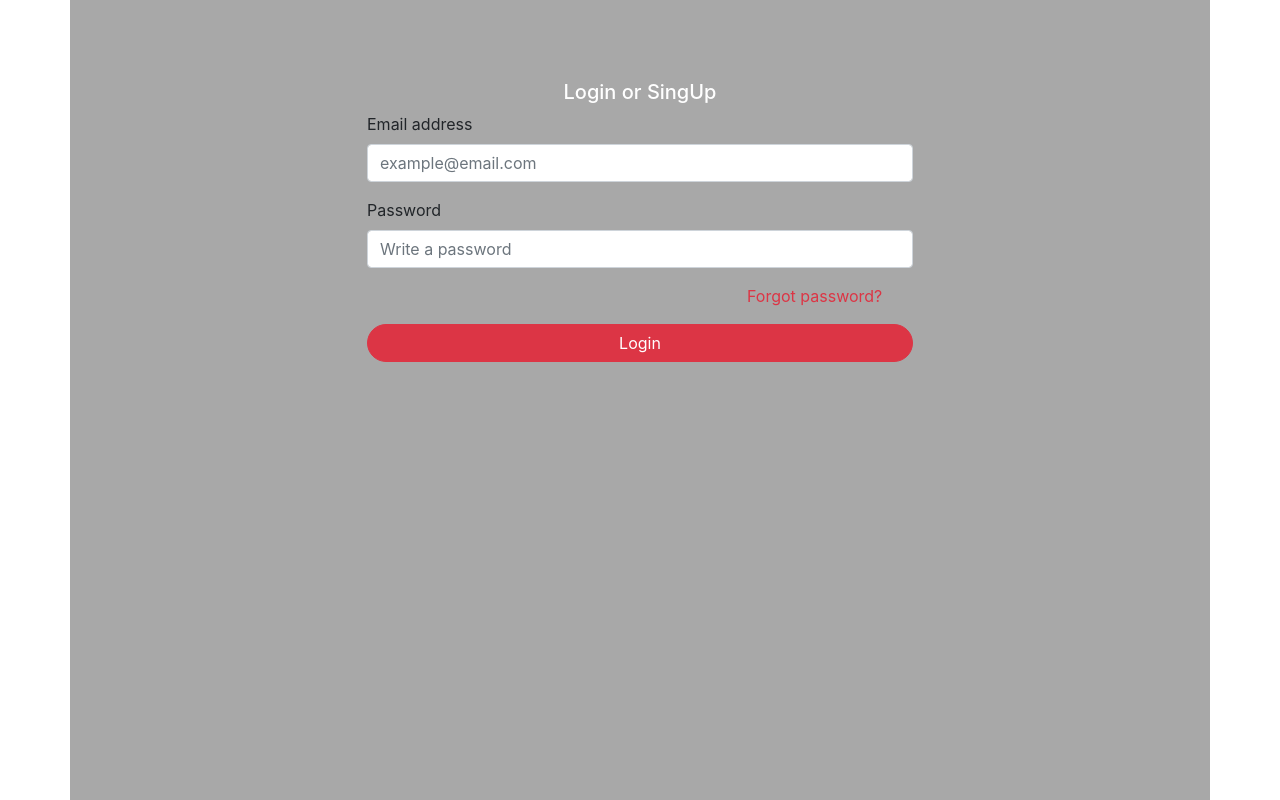
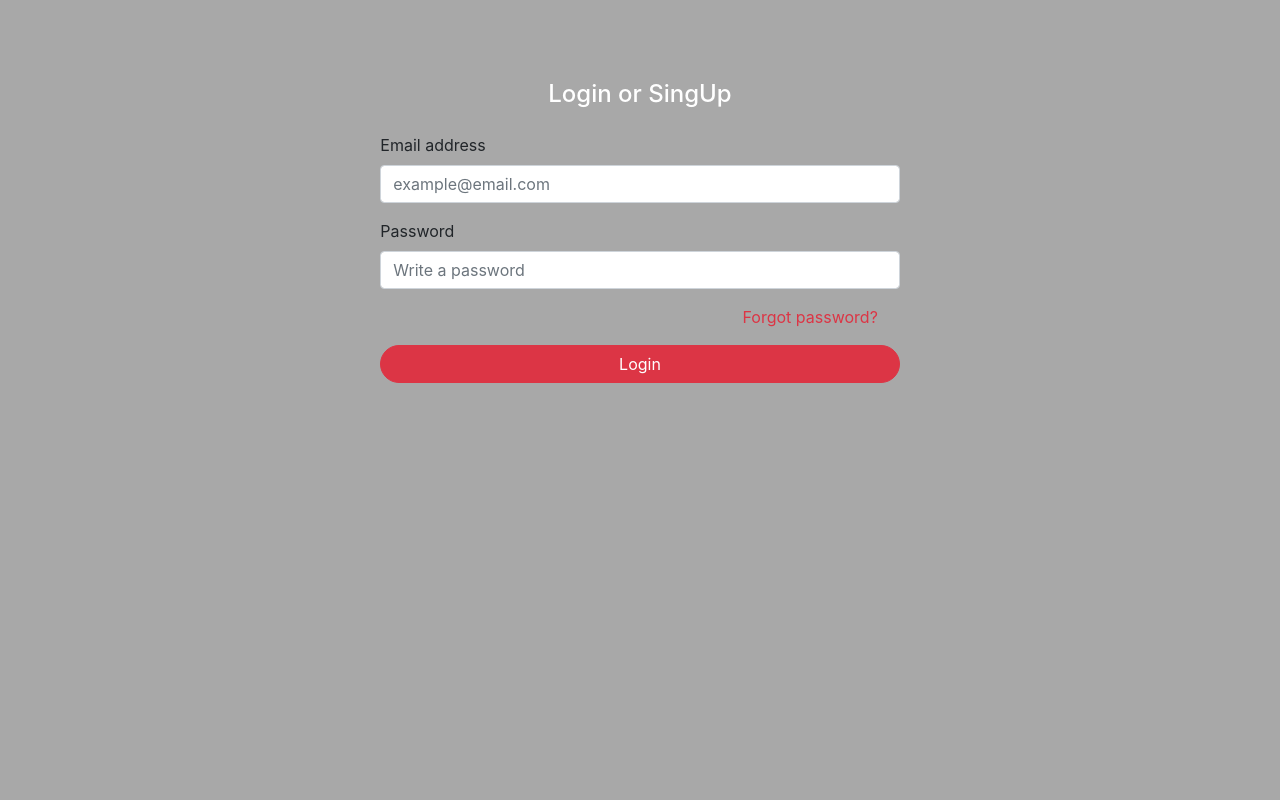
Before and after one commit to mohiuddin007/jadore, a React (Create React App) app: page / in a window 1280 px wide. Built offline with nearby package versions, Linux system fonts and the light colour scheme.

Commit message:
login page

```diff
--- a/src/components/Login/Login.js
+++ b/src/components/Login/Login.js
@@ -3,10 +3,10 @@ import './Login.css';
 
 const Login = () => {
     return (
-        <div className="container backgroundStyle">
+        <div className="backgroundStyle">
             <div className="row justify-content-center">
-                <div className="col-md-6 col-lg-6 col-sm-6">
-                    <h5 className="text-center text-white">Login or SingUp</h5>
+                <div className="col-8 col-sm-8 col-md-5 col-lg-5 col-xl-5">
+                    <h4 className="text-center text-white mb-4">Login or SingUp</h4>
                     <form>
                         <div className="mb-3">
                             <label for="exampleInputEmail1" class="form-label">Email address</label>
```
Also changed, not shown: 1 other file (tests, documents, lock files or other folders).
